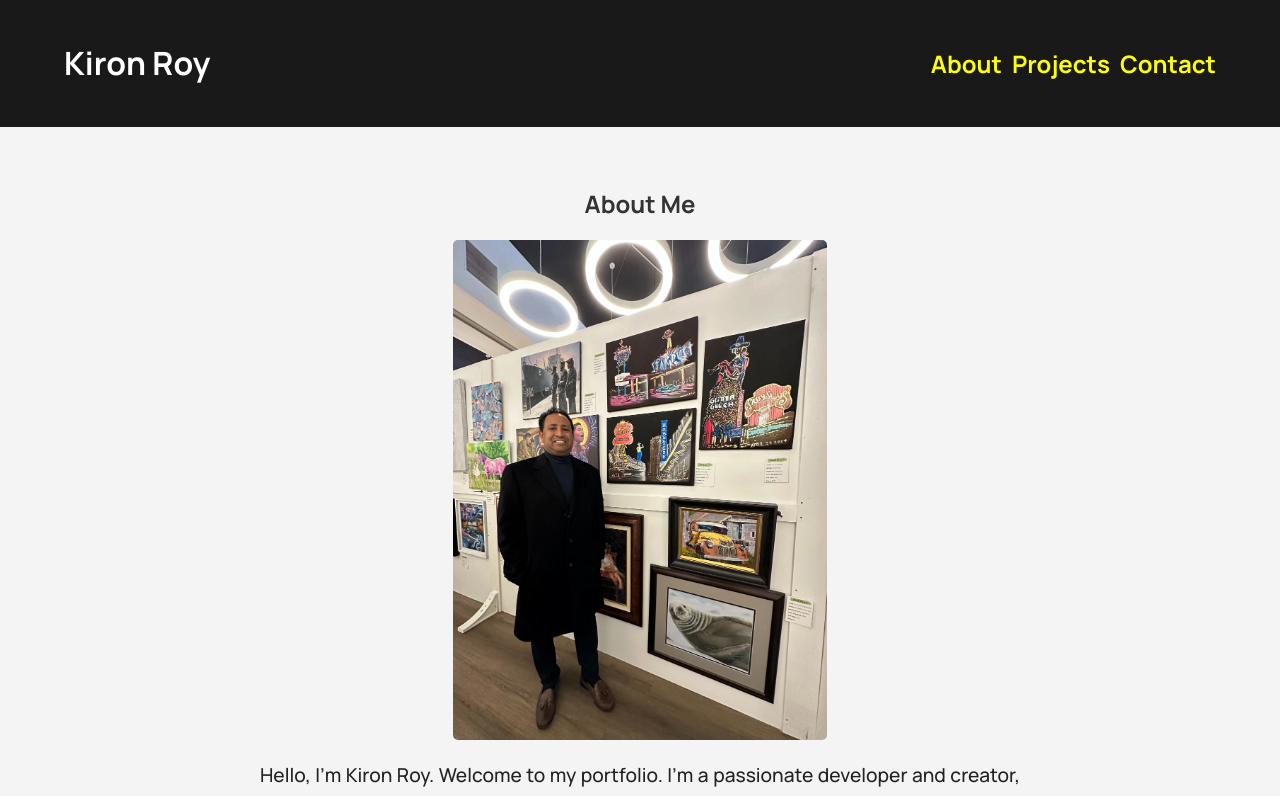
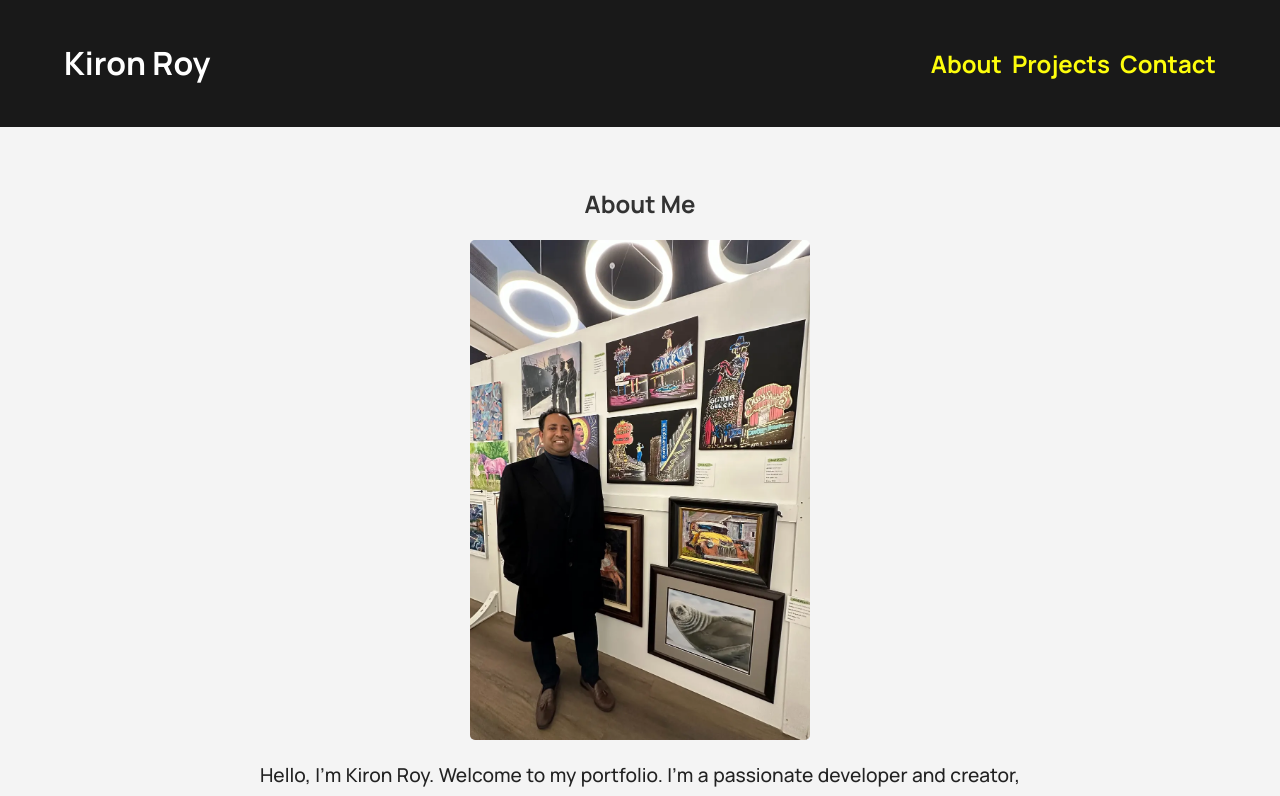
Before and after one commit to kironroy/kironroy-react, a React (Create React App) app: page / in a window 1280 px wide. Shown: the top 796 px of the page. Built offline with nearby package versions, Linux system fonts and the light colour scheme.

Commit message:
Image
proper size

```diff
--- a/src/components/About.js
+++ b/src/components/About.js
@@ -6,11 +6,17 @@ const About = () => {
     <section id="about" className="about">
       <div className="container">
         <h2>About Me</h2>
-        <img src={require("../kironroy.webp")} alt="Kiron Roy" className="about-image" />
+        <img
+          src={require("../kironroy.webp")}
+          width="340"
+          height="440"
+          alt="Kiron Roy"
+          className="about-image"
+        />
         <p>
-          Hello, I'm Kiron Roy. Welcome to my portfolio. I'm a passionate developer
-          and creator, always excited about crafting innovative projects and
-          exploring new ideas.
+          Hello, I'm Kiron Roy. Welcome to my portfolio. I'm a passionate
+          developer and creator, always excited about crafting innovative
+          projects and exploring new ideas.
         </p>
         <p>
           I specialize in web development, artistic endeavors, and combining
```
Also changed, not shown: src/kironroy.webp.
